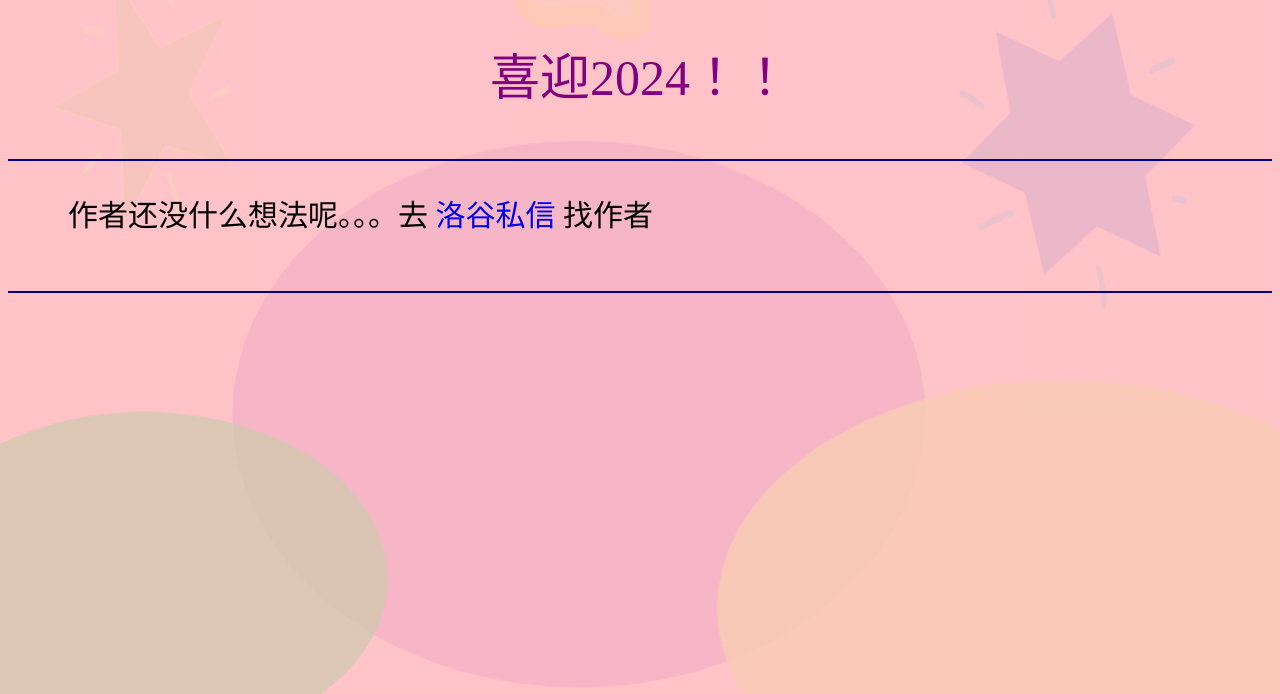
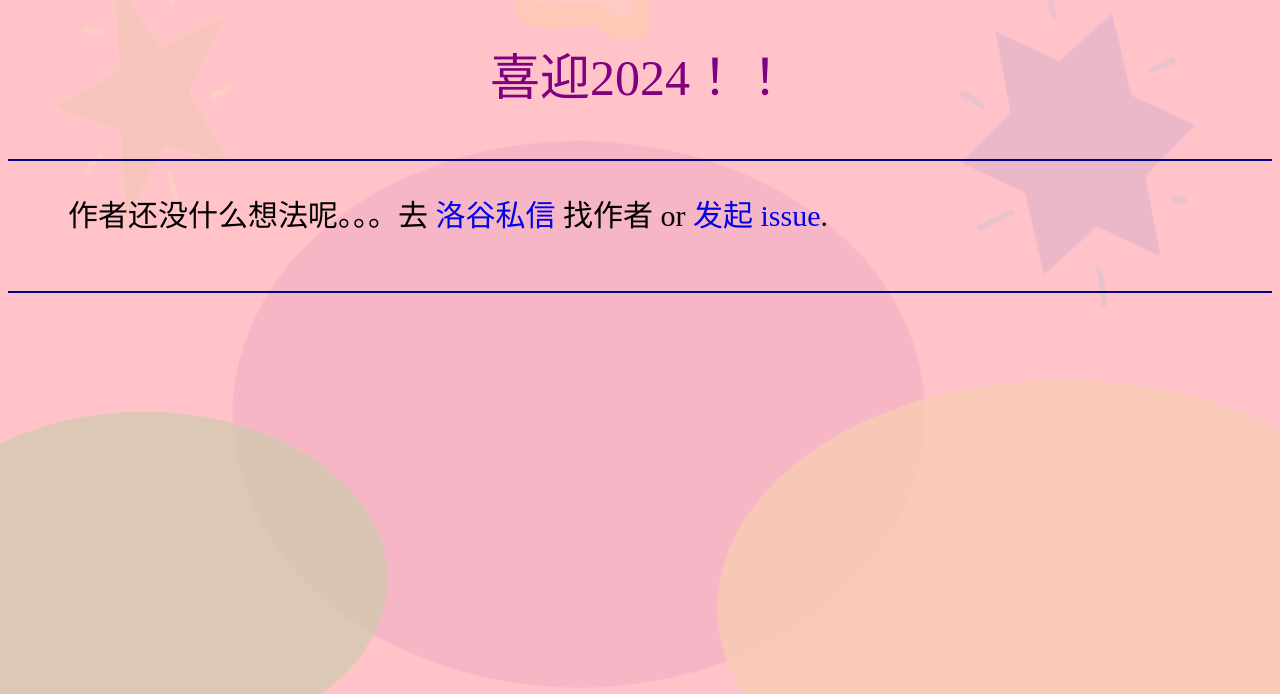
Before and after one commit to FuhaoWaterMelon/FuhaoWaterMelon.github.io, a plain HTML site: page new-year2024.html in a window 1280 px wide. Shown: the part 106-800 px from the top of the page. Drawn offline with Linux system fonts and the light colour scheme.

Commit message:
Update new-year2024.html

```diff
--- a/new-year2024.html
+++ b/new-year2024.html
@@ -9,7 +9,7 @@
 		<div class="fm">
 			<p class="h1">喜迎2024！！</p>
       <hr>
-      <p class="p1">作者还没什么想法呢。。。去 <a href="https://www.luogu.com.cn/chat?uid=753943">洛谷私信</a> 找作者</p>
+      <p class="p1">作者还没什么想法呢。。。去 <a href="https://www.luogu.com.cn/chat?uid=753943">洛谷私信</a> 找作者 or <a href="https://github.com/FuhaoWaterMelon/FuhaoWaterMelon.github.io/issues">发起 issue</a>.</p>
       <br><hr>
 		</div>
 	</body>
```
